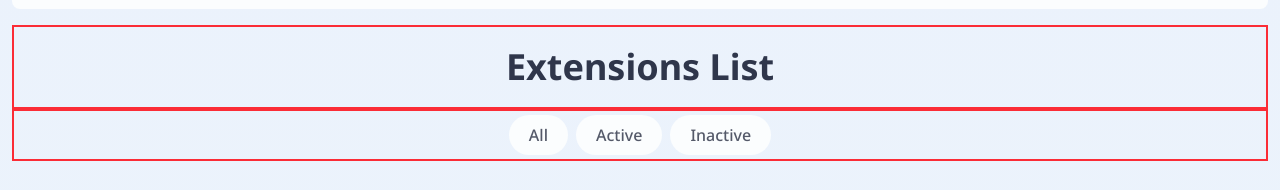
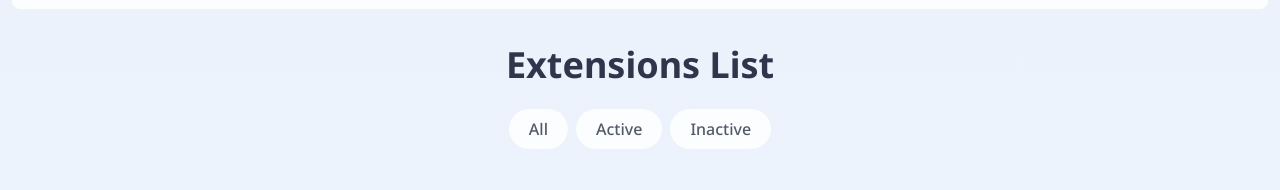
Before and after one commit to rineliniguezsosa/browser-extension-manager, a website built with Vite: page index.html in a window 1280 px wide. Shown: the part 80-270 px from the top of the page. Built offline with nearby package versions, Linux system fonts and the light colour scheme.

Commit message:
[FEAT] Cambios en el archivo index.html
- eliminando bordes
- esatbleciendo un margin top de 20
- eliminando el padding
- estableciendo el centrado del texto al inicio
- justificando los elementos al final

```diff
--- a/index.html
+++ b/index.html
@@ -36,12 +36,12 @@
       </button>
     </div>
 
-    <div class="w-full flex flex-col mt-4 desktop:flex-row" id="extension-list-content">
-      <div class="w-full p-5 border-2 border-red-500">
-        <h1 class="text-center font-notosans font-bold text-4xl text-title">Extensions List</h1>
+    <div class="w-full flex flex-col mt-4 desktop:flex-row desktop:mt-20" id="extension-list-content">
+      <div class="w-full p-5 desktop:p-0">
+        <h1 class="text-center font-notosans font-bold text-4xl text-title desktop:text-start">Extensions List</h1>
       </div>
 
-      <div class="flex gap-2 w-full p-1 items-center justify-center border-2 border-red-500" id="extension-list-buttons">
+      <div class="flex gap-2 w-full p-1 items-center justify-center desktop:justify-end" id="extension-list-buttons">
         <button class="rounded-full px-5 py-2 font-notosans font-medium active bg-button-state text-text  hover:text-Neutral-0
               hover:bg-Red-400">
           All
```
